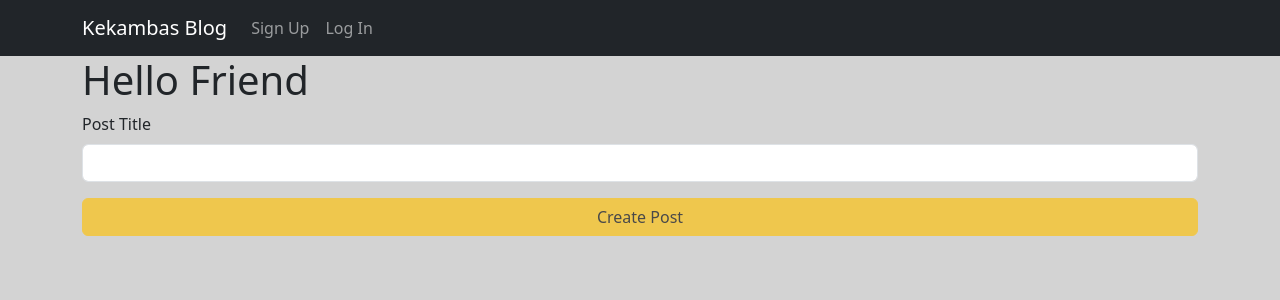
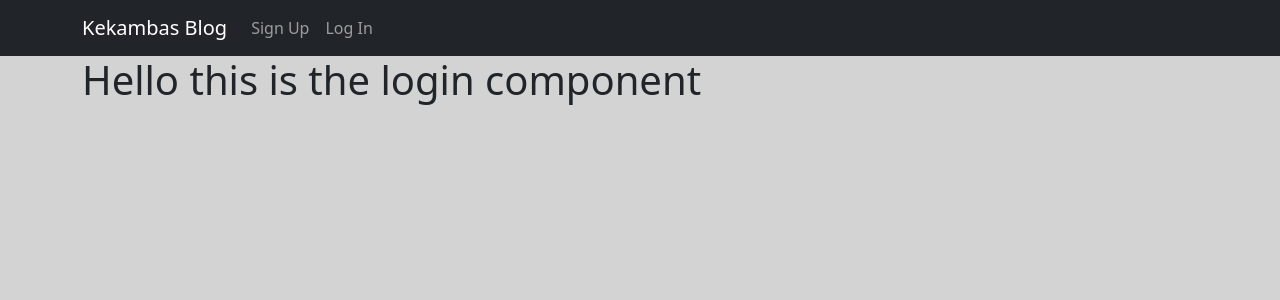
Before and after one commit to bstanton773/kekambas-125_react_blog, a React (Vite) app: page /login in a window 1280 px wide. Shown: the top 300 px of the page. Built offline with nearby package versions, Linux system fonts and the light colour scheme.

Commit message:
Add React Router DOM and Login View

```diff
--- a/package.json
+++ b/package.json
@@ -13,7 +13,8 @@
         "bootstrap": "^5.3.1",
         "react": "^18.2.0",
         "react-bootstrap": "^2.8.0",
-    "react-dom": "^18.2.0"
+        "react-dom": "^18.2.0",
+        "react-router-dom": "^6.15.0"
     },
     "devDependencies": {
         "@types/react": "^18.2.15",
--- a/src/App.tsx
+++ b/src/App.tsx
@@ -1,6 +1,8 @@
 import { useState } from 'react';
+import { Routes, Route } from 'react-router-dom';
 import Container from 'react-bootstrap/Container';
 import Home from './views/Home';
+import Login from './views/Login';
 import Navigation from "./components/Navigation";
 
 export default function App() {
@@ -14,7 +16,10 @@ export default function App() {
         <div>
             <Navigation isLoggedIn={isLoggedIn} handleClick={handleLoginClick} />
             <Container>
-                <Home isLoggedIn={isLoggedIn} />
+                <Routes>
+                    <Route path='/' element={<Home isLoggedIn={isLoggedIn} />} />
+                    <Route path='/login' element={<Login />} />
+                </Routes>
             </Container>
         </div>
     )
--- a/src/components/Navigation.tsx
+++ b/src/components/Navigation.tsx
@@ -1,3 +1,4 @@
+import { Link } from 'react-router-dom';
 import Navbar from 'react-bootstrap/Navbar';
 import Nav from 'react-bootstrap/Nav';
 import Container from 'react-bootstrap/Container';
@@ -12,7 +13,7 @@ export default function Navigation({ isLoggedIn, handleClick }:NavigationProps)
     return (
         <Navbar bg='dark' data-bs-theme='dark'>
             <Container>
-                <Navbar.Brand href='/'>Kekambas Blog</Navbar.Brand>
+                <Navbar.Brand as={Link} to='/'>Kekambas Blog</Navbar.Brand>
                 <Nav className='me-auto'>
                     { isLoggedIn ? (
                         <>
@@ -22,7 +23,7 @@ export default function Navigation({ isLoggedIn, handleClick }:NavigationProps)
                     ) : (
                         <>
                             <Nav.Link href='/'>Sign Up</Nav.Link>
-                            <Nav.Link as='button' onClick={handleClick}>Log In</Nav.Link>
+                            <Nav.Link as={Link} to='/login'>Log In</Nav.Link>
                         </>
                     )}
                 </Nav>
--- a/src/main.tsx
+++ b/src/main.tsx
@@ -1,11 +1,14 @@
 import React from 'react'
 import ReactDOM from 'react-dom/client'
+import { BrowserRouter } from 'react-router-dom';
 import App from './App.tsx'
 import 'bootstrap/dist/css/bootstrap.min.css'; // Bootstrap CSS
 import './index.css' // Our own CSS
 
 ReactDOM.createRoot(document.getElementById('root')!).render(
     <React.StrictMode>
-        <App />
+        <BrowserRouter>
+            <App />
+        </BrowserRouter>
     </React.StrictMode>,
 )
--- /dev/null
+++ b/src/views/Login.tsx
@@ -0,0 +1,7 @@
+type Props = {}
+
+export default function Login({}: Props) {
+    return (
+        <h1>Hello this is the login component</h1>
+    )
+}
```
Also changed, not shown: 1 other file (tests, documents, lock files or other folders). Lines whose indentation alone changed are shown as unchanged.
